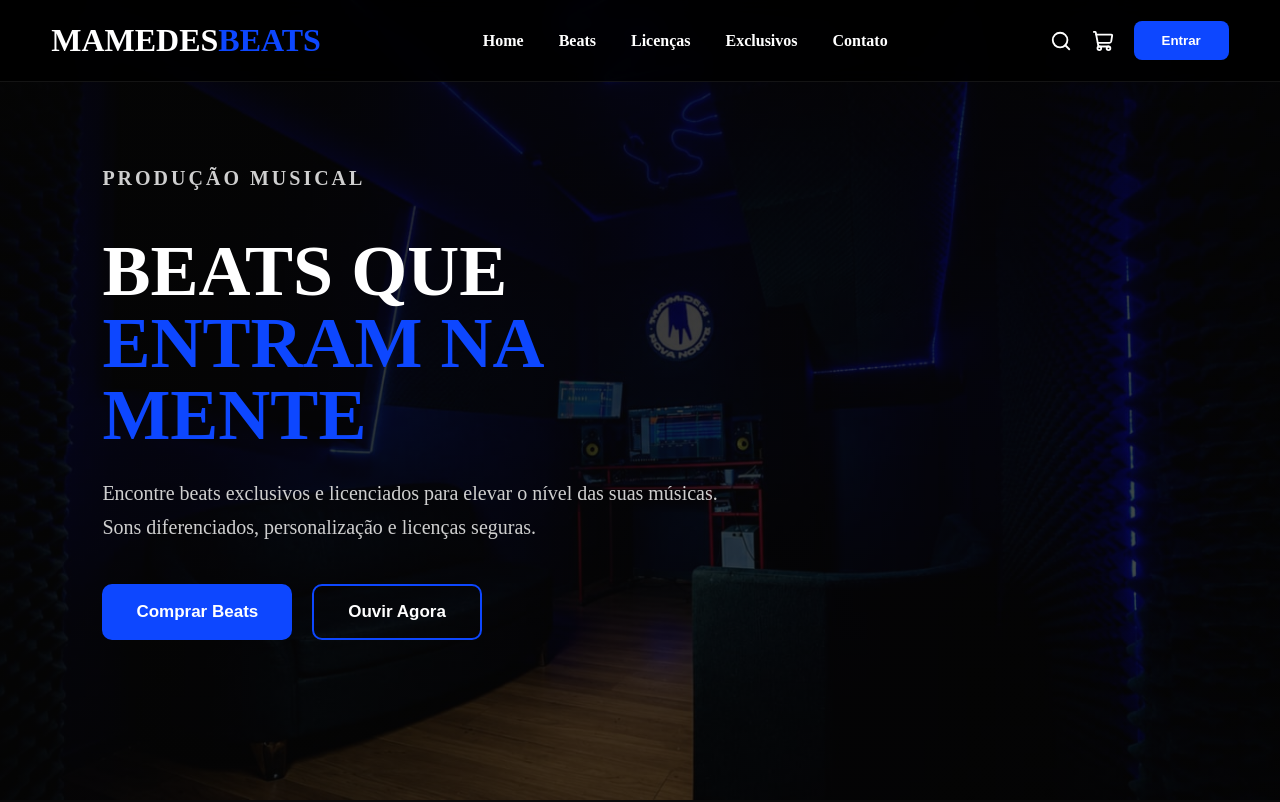
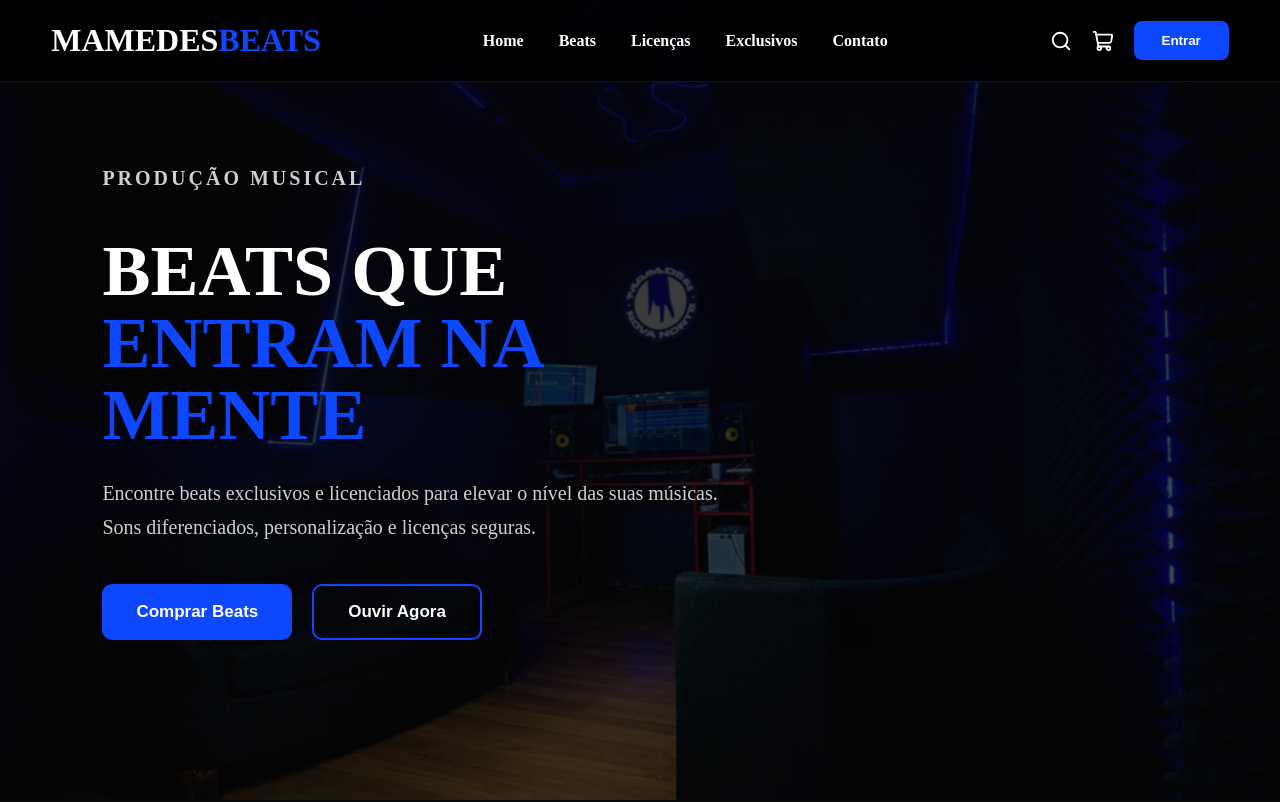
Before and after one commit to davidcaique1998-create/mamedes-beats, a Next.js app: page / in a window 1280 px wide. Shown: the top 802 px of the page. Built offline with nearby package versions, Linux system fonts and the light colour scheme.

Commit message:
adicionar efeito ken burns no hero

```diff
--- a/src/app/globals.css
+++ b/src/app/globals.css
@@ -110,13 +110,34 @@ nav a:hover {
 /* HERO */
 
 .hero {
+  position: relative;
   min-height: 100vh;
   padding: 120px 8%;
   display: flex;
   align-items: center;
-background:
+  overflow: hidden;
+}
+.hero::before {
+  content: "";
+  position: absolute;
+  inset: 0;
+  background:
     linear-gradient(135deg, rgba(5,5,5,0.85) 0%, rgba(5,5,5,0.7) 100%),
     url('/hero-bg.jpg') center center / cover no-repeat;
+  animation: kenBurns 08s ease-in-out infinite alternate;
+  z-index: 0;
+}
+.heroContent {
+  position: relative;
+  z-index: 1;
+}
+@keyframes kenBurns {
+  0% {
+    transform: scale(1) translate(0, 0);
+  }
+  100% {
+    transform: scale(1.15) translate(-2%, -2%);
+  }
 }
 
 .heroContent {
```
